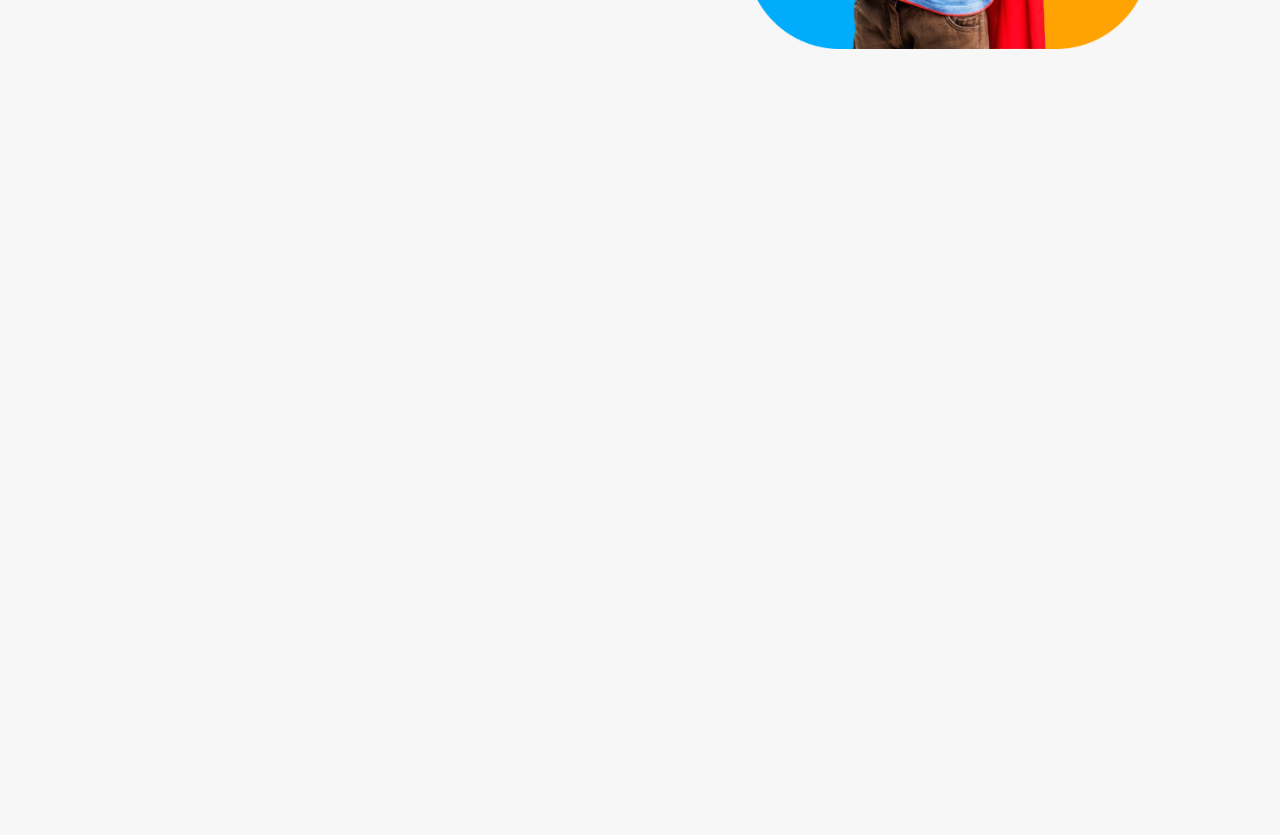
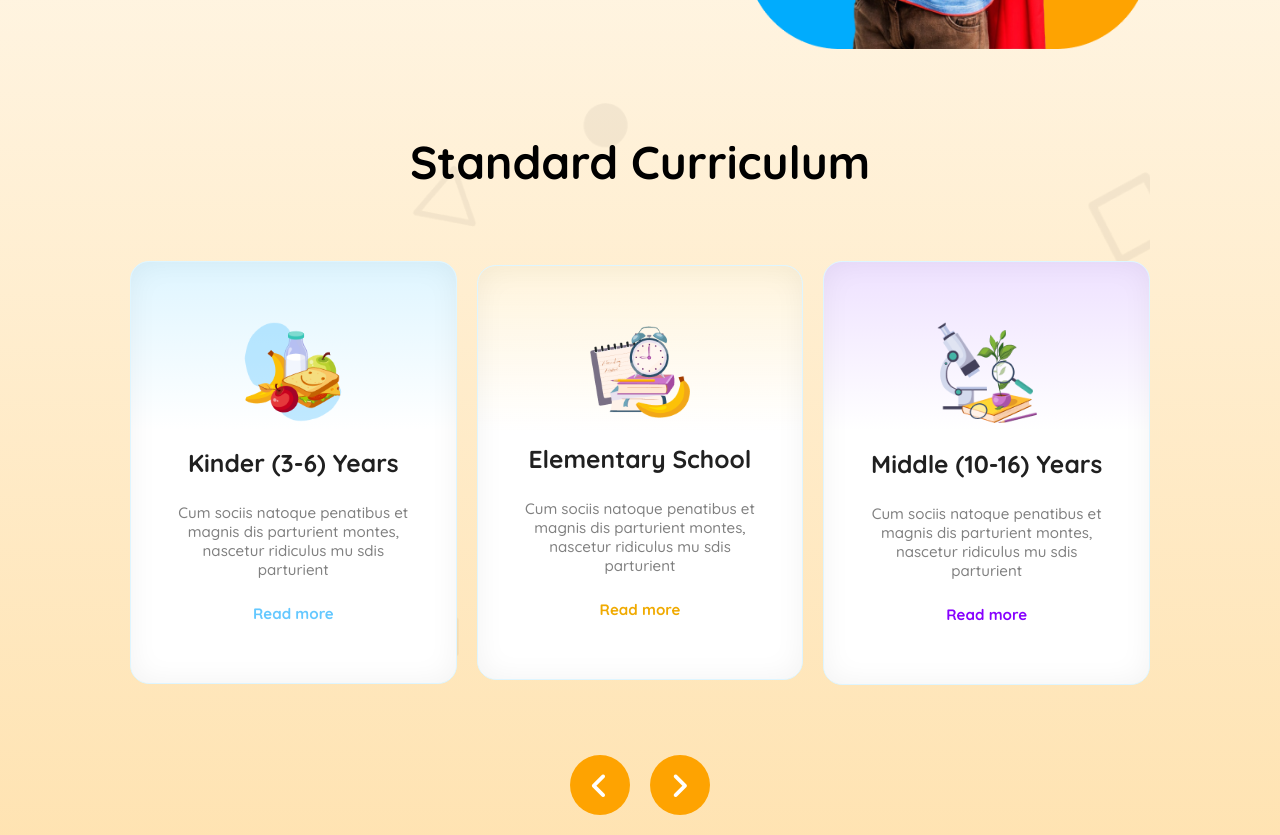
Before and after one commit to Pullock4981/Kids-school, a plain HTML site: page index.html in a window 1280 px wide. Shown: the part 568-1403 px from the top of the page. Before the commit the page ends 800 px from the top, so only its background shows below. Drawn offline with Linux system fonts and the light colour scheme.

Commit message:
add curriculam section

```diff
--- a/index.html
+++ b/index.html
@@ -70,11 +70,77 @@
                 </div>
             </div>
 
+
      </header>
+     <!-- <hr class="doted-hr-line"> -->
 
     <!-- main section -->
 
-     <main>
+     <main class="section-margin main-container">
+
+        <div class="curriculam-section">
+            <div class="curriculam-title">
+                <h1>
+                    Standard Curriculum
+                </h1>
+            </div>
+
+            <div class="curriculam-cart-container">
+                <!-- cart-1 -->
+                <div id="cart-1" class="curriculam-cart">
+                    <img src="assets/kinder.png" alt="">
+                    <h1>Kinder (3-6) Years</h1>
+                    <p>
+                        Cum sociis natoque penatibus et magnis
+                        dis parturient montes, nascetur ridiculus
+                        mu sdis parturient
+                    </p>
+                    <h4 id="read-1">
+                        Read more
+                    </h4>
+                </div>
+
+                <!-- cart-2 -->
+
+                <div id="cart-2" class="curriculam-cart">
+                    <img src="assets/elementary.png" alt="">
+                    <h1>Elementary School</h1>
+                    <p>
+                        Cum sociis natoque penatibus et magnis
+                        dis parturient montes, nascetur ridiculus
+                        mu sdis parturient
+                    </p>
+                    <h4 id="read-2">
+                        Read more
+                    </h4>
+                </div>
+
+                <!-- cart-3 -->
+
+                <div id="cart-3" class="curriculam-cart">
+                    <img src="assets/middle.png" alt="">
+                    <h1>Middle (10-16) Years</h1>
+                    <p>
+                        Cum sociis natoque penatibus et magnis
+                        dis parturient montes, nascetur ridiculus
+                        mu sdis parturient
+                    </p>
+                    <h4 id="read-3">
+                        Read more
+                    </h4>
+                </div>
+
+            </div>
+
+            <div class="slider">
+                <div class="all-slider">
+                    <i class="fa-solid fa-angle-left" id="slide"></i>
+                </div>
+                <div class="all-slider">
+                    <i class="fa-solid fa-angle-right" id="slide"></i>
+                </div>
+            </div>
+        </div>
 
      </main>
 
--- a/style.css
+++ b/style.css
@@ -10,7 +10,7 @@
 .body{
     padding-top: 12px;
     padding-bottom: 20px;
-    background: rgb(247,247,247);
+    background: linear-gradient(0.00deg, rgba(254, 163, 1, 0.3),rgba(255, 255, 255, 0.3) 100%);
 }
 
 .section-margin{
@@ -32,6 +32,7 @@
     justify-content: space-between;
     align-items: center;
 }
+
 .nav-img-text img{
     width: 60px;
     height: 60px;
@@ -153,6 +154,122 @@
 
 .hero-img img{
     width: 100%;
+}
+
+.doted-hr-line{
+    border: 1px dashed rgb(15, 14, 14);
+}
+
+/* main section style */
+
+.main-container{
+    background-image: url(assets/bg.png);
+    background-repeat: no-repeat;
+    background-size: cover;
+    margin-top: 50px;
+}
+
+.curriculam-title h1{
+    color: rgb(0, 0, 0);
+    font-size: 46px;
+    font-weight: 700;
+    text-align: center;
+    padding-top: 30px;
+}
+
+.curriculam-cart-container{
+    display: flex;
+    justify-content: space-between;
+    align-items: center;
+    gap: 20px;
+}
+
+.curriculam-cart{
+    margin-top: 70px;
+    box-sizing: border-box;
+    border: 0.94px solid rgb(222, 245, 255);
+    border-radius: 18.86px;
+    box-shadow: inset 0px 0px 28.3px 0.94px rgba(0, 0, 0, 0.05);
+    padding: 60px 40px;
+}
+
+#cart-1{
+    background: linear-gradient(180.00deg, rgb(222, 245, 255),rgba(255, 255, 255, 0) 40%),rgb(255, 255, 255);
+}
+
+.curriculam-cart img{
+    width: 100px;
+    display: flex;
+    justify-content: center;
+    align-items: center;
+    margin: 0 auto;
+}
+
+.curriculam-cart h1{
+    color: rgb(32, 32, 32);
+    font-size: 24.52px;
+    font-weight: 700;
+    text-align: center;
+    margin-top: 25px;
+}
+
+.curriculam-cart p{
+    color: rgb(128, 128, 128);
+    font-size: 15.09px;
+    font-weight: 500;
+    text-align: center;
+    margin-top: 25px;
+}
+
+.curriculam-cart h4{
+    font-size: 15.09px;
+    font-weight: 700;
+    text-align: center;
+    margin-top: 25px;
+}
+
+#read-1{
+    color: rgb(100, 200, 255);
+}
+
+#cart-2{
+    background: linear-gradient(180.00deg, rgb(255, 244, 220),rgba(255, 255, 255, 0) 40%),rgb(255, 255, 255);
+}
+
+#read-2{
+    color: rgb(240, 170, 0);
+}
+
+#cart-3{
+    background: linear-gradient(180.00deg, rgb(238, 225, 255),rgba(255, 255, 255, 0) 40%),rgb(255, 255, 255);
+}
+
+#read-3{
+    color: rgb(135, 0, 255);
+}
+
+.slider{
+    display: flex;
+    justify-content: center;
+    align-items: center;
+    margin-top: 70px;
+    gap: 20px;
+}
+
+.all-slider{
+    position: relative;
+    width: 60px;
+    height: 60px;
+    border-radius: 100%;
+    background: rgb(254, 163, 1);
+    /* padding: 20px; */
+    color: white;
+    font-size: 30px;
+}
+
+#slide{
+    margin-left: 20px;
+    margin-top: 16px;
 }
 
 
@@ -311,5 +428,49 @@
         font-size: 16px;
     }
 
+    .doted-hr-line{
+        display: none;
+    }
+
+
+    /* curriculam section style */
+
+    .main-container{
+        background-image: url(assets/bg.png);
+        background-repeat: no-repeat;
+        background-size: cover;
+        margin-top: 30px;
+        margin-left: 10px;
+        margin-right: 10px;
+    }
+
+    .curriculam-title h1{
+        font-size: 26px;
+        padding-top: 10px;
+        margin-bottom: 30px;
+    }
+
+    .curriculam-cart-container{
+        flex-direction: column;
+    }
+
+    .curriculam-cart{
+        margin-top: 30px;
+        padding: 30px 20px;
+    }
+
+    .curriculam-cart h1{
+        font-size: 20px;
+    }
+
+    .curriculam-cart p{
+        font-size: 12px;
+    }
+
+    .slider{
+        display: none;
+    }
+
+
 
 }
```
